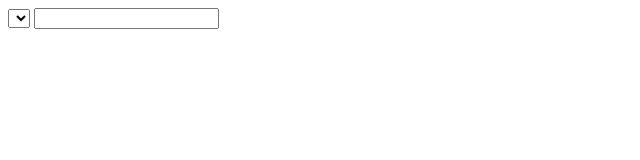
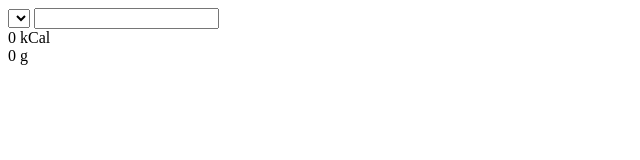
Before and after one commit to bri616/fat-cat, a plain HTML site: page index.html in a window 1280 px wide. Shown: the full height of the page, 0-640 px from the left. Drawn offline with nearby package versions, Linux system fonts and the light colour scheme.

Commit message:
add units

```diff
--- a/index.html
+++ b/index.html
@@ -8,8 +8,14 @@
 </select>
 <input type="number" id="wet-food-in-g"></input>
 </body>
-<div id="kcal-of-wet-food"></div>
-<div id="g-of-dry-food"></div>
+<div class="wet-food-container">
+    <span id="kcal-of-wet-food">0</span>
+    <span class="units">kCal</span>
+</div>
+<div class="dry-food-container">
+    <span id="g-of-dry-food">0</span>
+    <span class="units">g</span>
+</div>
 <script>
 
 var currentWetFoodType = "";
```
